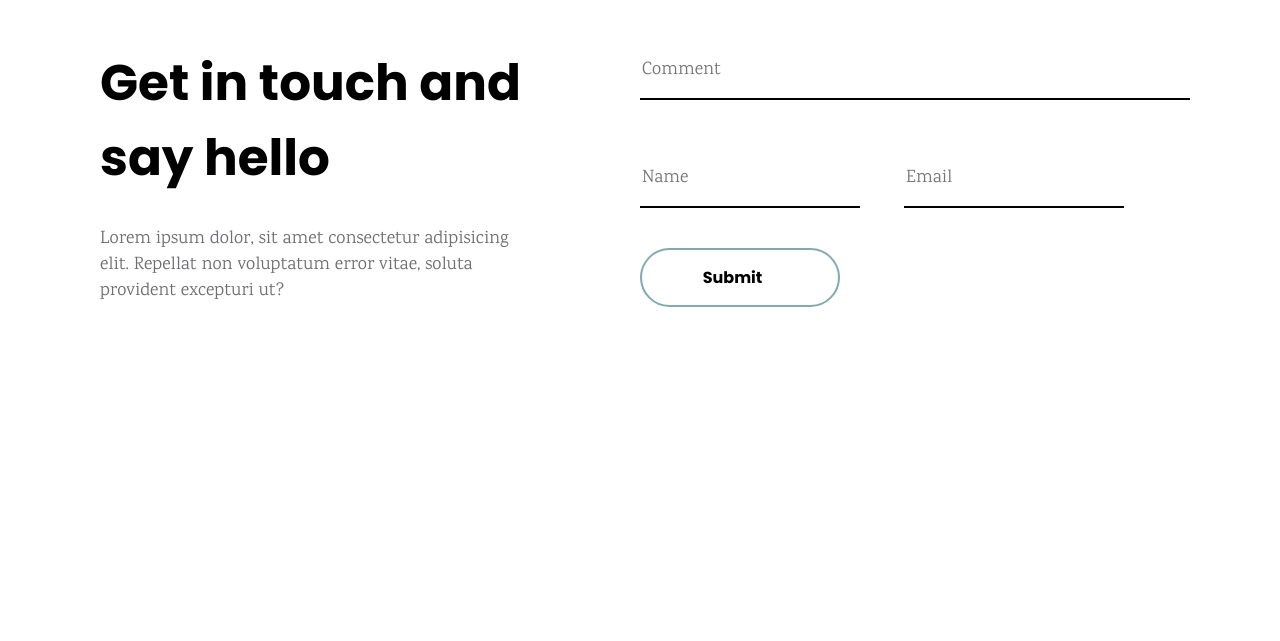
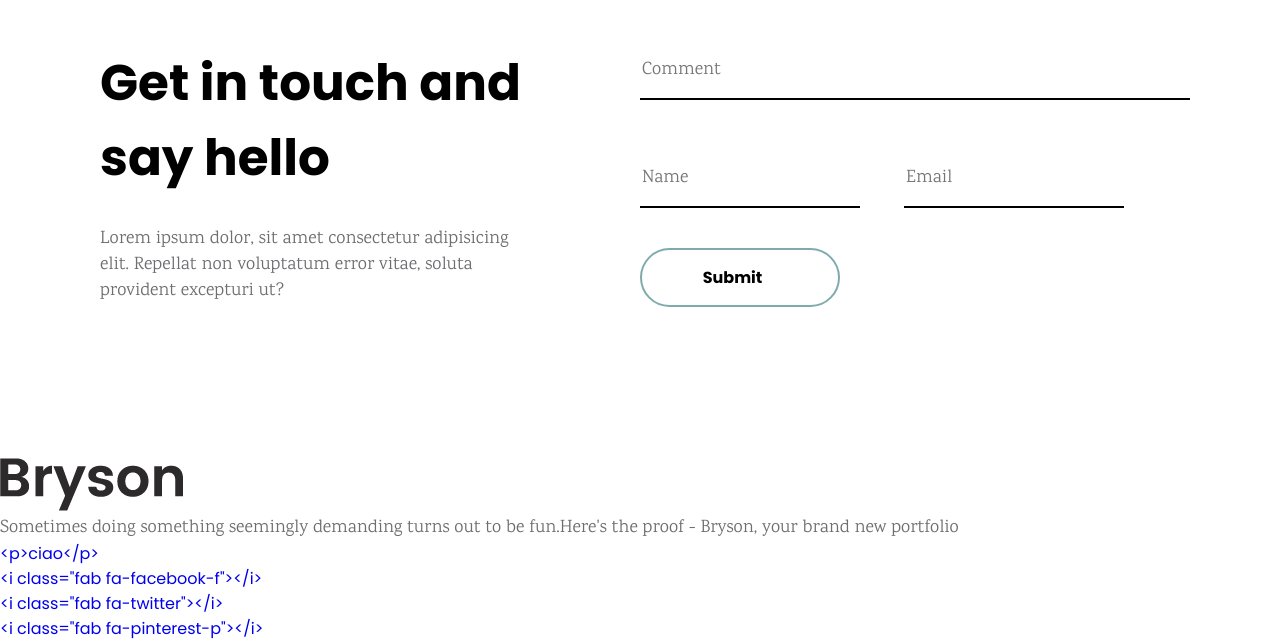
Before and after one commit to filippogarota96/proj-html-vuejs, a website: page index.html in a window 1280 px wide. Shown: the part 4518-5159 px from the top of the page. Before the commit the page ends 4975 px from the top, so only its background shows below. Drawn offline with nearby package versions, Linux system fonts and the light colour scheme.

Commit message:
Footer struttura

```diff
--- a/index.html
+++ b/index.html
@@ -223,9 +223,13 @@
 
     </main>
     <footer>
-      <!-- il footer ha la stessa struttura del body ma c'è solo il contenitore piccolo -->
-      <!-- il contenitore piccolo ha il testo centrato -->
-
+      <div class="footer-box">
+        <img src="img/logo-img-01.png" alt="logo">
+        <p>Sometimes doing something seemingly demanding turns out to be fun.Here's the proof - Bryson, your brand new portfolio</p>
+        <ul class="social__list">
+          <li v-for="social in socials"><a href="#">{{social}}</a></li>
+        </ul>
+      </div>
     </footer>
   </div>
  <script src="js/script.js"></script>
--- a/js/script.js
+++ b/js/script.js
@@ -10,9 +10,12 @@ var app = new Vue ({
       "Elements",
       "svg/svg-1.svg",
     ],
-    //navIcon:"svg/svg-1.svg",
+    socials: [
+      '<p>ciao</p>',
+      '<i class="fab fa-facebook-f"></i>',
+      '<i class="fab fa-twitter"></i>',
+      '<i class="fab fa-pinterest-p"></i>',
+    ],
 
   },
-
-
 })
```
